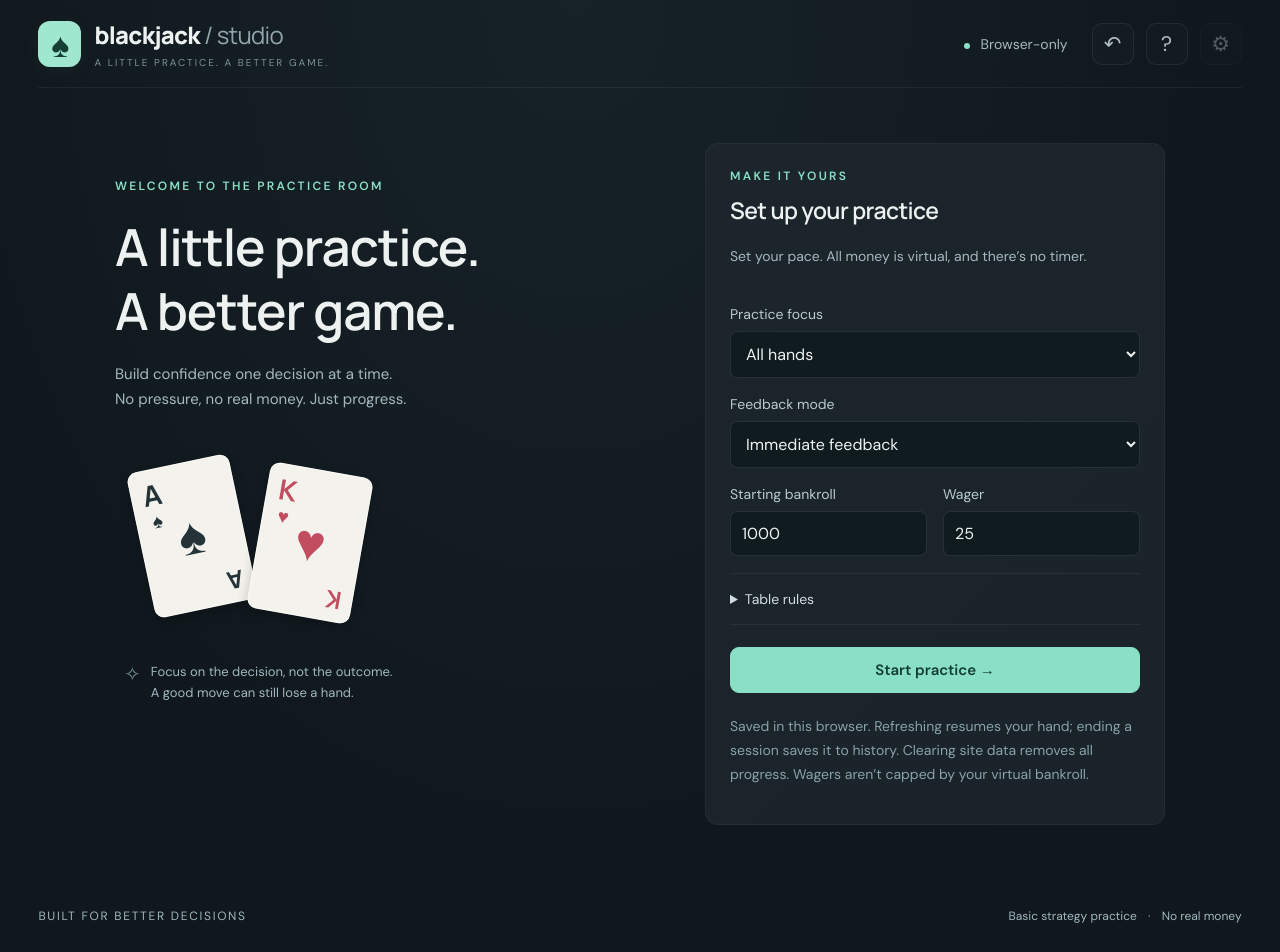
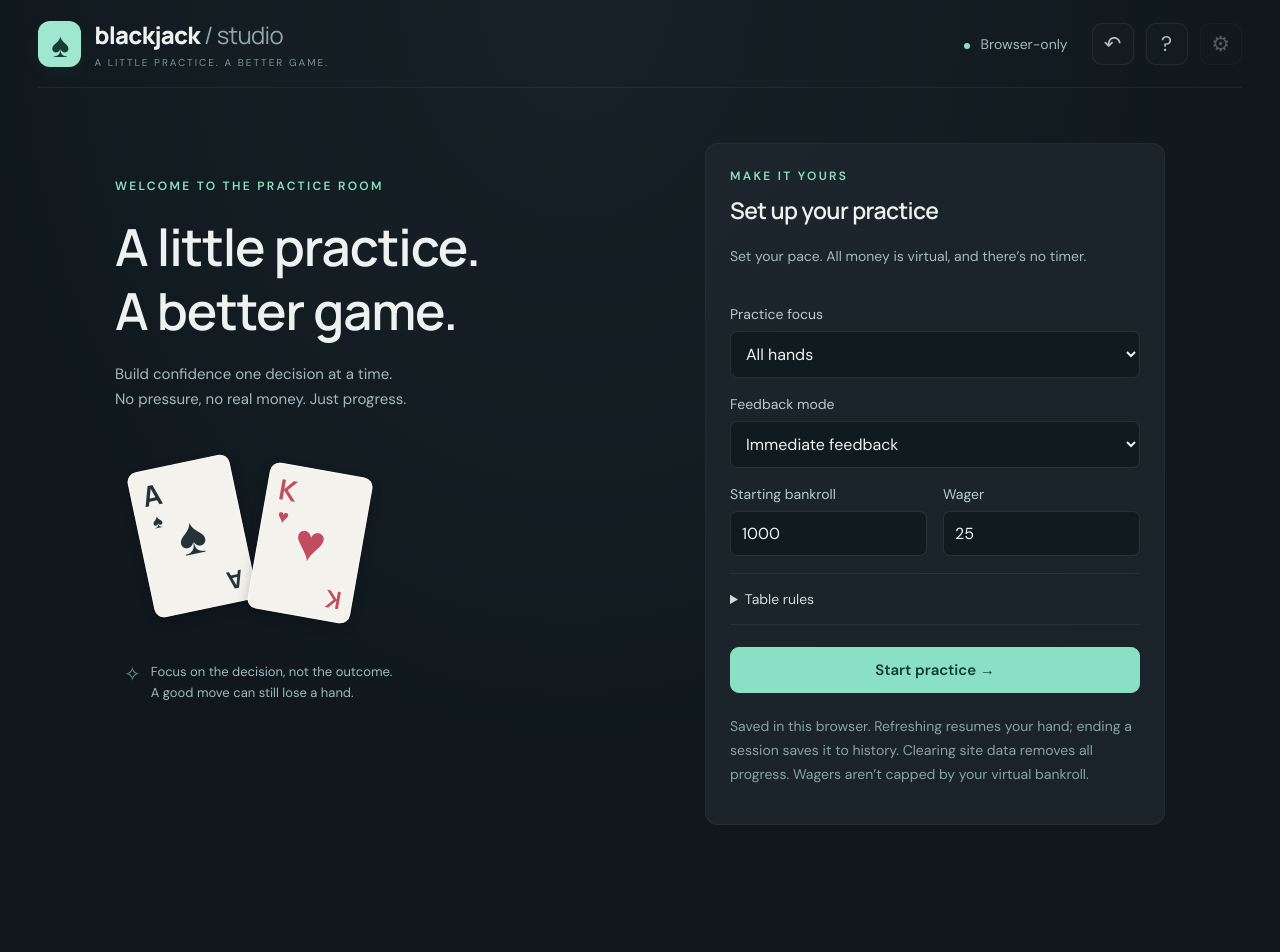
Before and after one commit to ctmay4/blackjack-analysis, a React (Vite) app in the folder frontend/: page / in a window 1280 px wide. After the commit the page ends 880 px from the top, so only its background shows below. Built offline with nearby package versions, Linux system fonts and the light colour scheme.

Commit message:
Move session summary to heading and remove page footer

```diff
--- a/frontend/src/App.tsx
+++ b/frontend/src/App.tsx
@@ -791,6 +791,13 @@ export default function App() {
                 <h1>Make your next move better.</h1>
                 <p>No pressure. Just you, the cards, and a little progress.</p>
               </div>
+              <div className="heading-tools">
+                <button
+                  className="text-button summary-trigger"
+                  onClick={() => open("summary")}
+                >
+                  View session summary ↗
+                </button>
                 <button
                   className="button secondary chart-trigger"
                   onClick={() => open("chart")}
@@ -798,6 +805,7 @@ export default function App() {
                 >
                   <span aria-hidden="true">▦</span> Strategy chart <kbd>T</kbd>
                 </button>
+              </div>
             </div>
             <div className="mobile-stats" aria-label="Session at a glance">
               <div>
@@ -1105,20 +1113,8 @@ export default function App() {
                 </div>
               </aside>
             </div>
-            <div className="session-footer">
-              <button className="text-button" onClick={() => open("summary")}>
-                View session summary ↗
-              </button>
-            </div>
           </>
         )}
-        <footer className="page-footer">
-          <span>BUILT FOR BETTER DECISIONS</span>
-          <span>
-            Basic strategy practice <span className="footer-dot">·</span> No
-            real money
-          </span>
-        </footer>
       </main>
       {overlay && (
         <Modal
--- a/frontend/src/compact-desktop.css
+++ b/frontend/src/compact-desktop.css
@@ -105,12 +105,6 @@
     margin-top: 16px;
     padding-top: 14px;
   }
-  .is-playing .session-footer {
-    margin-top: 8px;
-  }
-  .is-playing .page-footer {
-    padding: 16px 0;
-  }
 }
 
 @media (min-width: 1280px) and (max-height: 800px) {
--- a/frontend/src/desktop.css
+++ b/frontend/src/desktop.css
@@ -226,12 +226,6 @@
     font-size: 13px;
     color: #a0b7bf;
   }
-  .session-footer .text-button,
-  .page-footer,
-  .page-footer > span:first-child {
-    font-size: 12px;
-    color: #a0b7bf;
-  }
   dialog {
     width: min(620px, calc(100% - 48px));
     padding: 32px;
--- a/frontend/src/live.css
+++ b/frontend/src/live.css
@@ -160,14 +160,19 @@
 .surrender-action kbd {
   font-size: 9px;
 }
-.session-footer {
+.heading-tools {
   display: flex;
+  flex-wrap: wrap;
+  align-items: center;
   justify-content: flex-end;
-  margin-top: 18px;
+  gap: 8px 16px;
 }
-.session-footer .text-button {
-  font-size: 11px;
-  min-height: 32px;
+.heading-tools .summary-trigger {
+  font-size: 12px;
+  min-height: 44px;
+}
+.heading-tools .chart-trigger {
+  position: static;
 }
 .chart-legend {
   flex-wrap: wrap;
@@ -225,6 +230,9 @@
   flex-shrink: 0;
 }
 @media (max-width: 850px) {
+  .page-heading {
+    flex-wrap: wrap;
+  }
   .setup-layout {
     gap: 30px;
     grid-template-columns: 1fr;
@@ -318,9 +326,13 @@
   .action-footer .text-button {
     min-height: 36px;
   }
-  .chart-trigger {
-    min-width: 35px;
-    min-height: 35px;
+  .heading-tools {
+    justify-content: flex-start;
+    margin-top: 12px;
+  }
+  .heading-tools .chart-trigger {
+    min-width: 44px;
+    min-height: 44px;
   }
   .error-banner {
     align-items: flex-start;
--- a/frontend/src/styles.css
+++ b/frontend/src/styles.css
@@ -805,21 +805,6 @@ h2 {
   font-size: 10px;
   margin: 0;
 }
-.page-footer {
-  display: flex;
-  justify-content: space-between;
-  gap: 15px;
-  padding: 28px 0;
-  color: #647d85;
-  font-size: 9px;
-}
-.page-footer > span:first-child {
-  letter-spacing: 1.7px;
-  font-size: 8px;
-}
-.footer-dot {
-  padding: 0 8px;
-}
 dialog {
   background: #19252b;
   color: var(--text);
@@ -1124,9 +1109,6 @@ summary {
   .player-hand {
     min-width: 200px;
   }
-  .page-footer {
-    padding: 24px 0;
-  }
   .chart-trigger {
     padding: 10px;
   }
@@ -1409,13 +1391,6 @@ summary {
   .quiet-note {
     padding: 3px 5px;
   }
-  .page-footer {
-    font-size: 8px;
-    flex-direction: column;
-    align-items: center;
-    gap: 8px;
-    padding: 23px 0;
-  }
   dialog {
     padding: 22px;
     max-height: calc(100dvh - 24px);
```
Also changed, not shown: 1 other file (tests, documents, lock files or other folders). Lines whose indentation alone changed are shown as unchanged.
